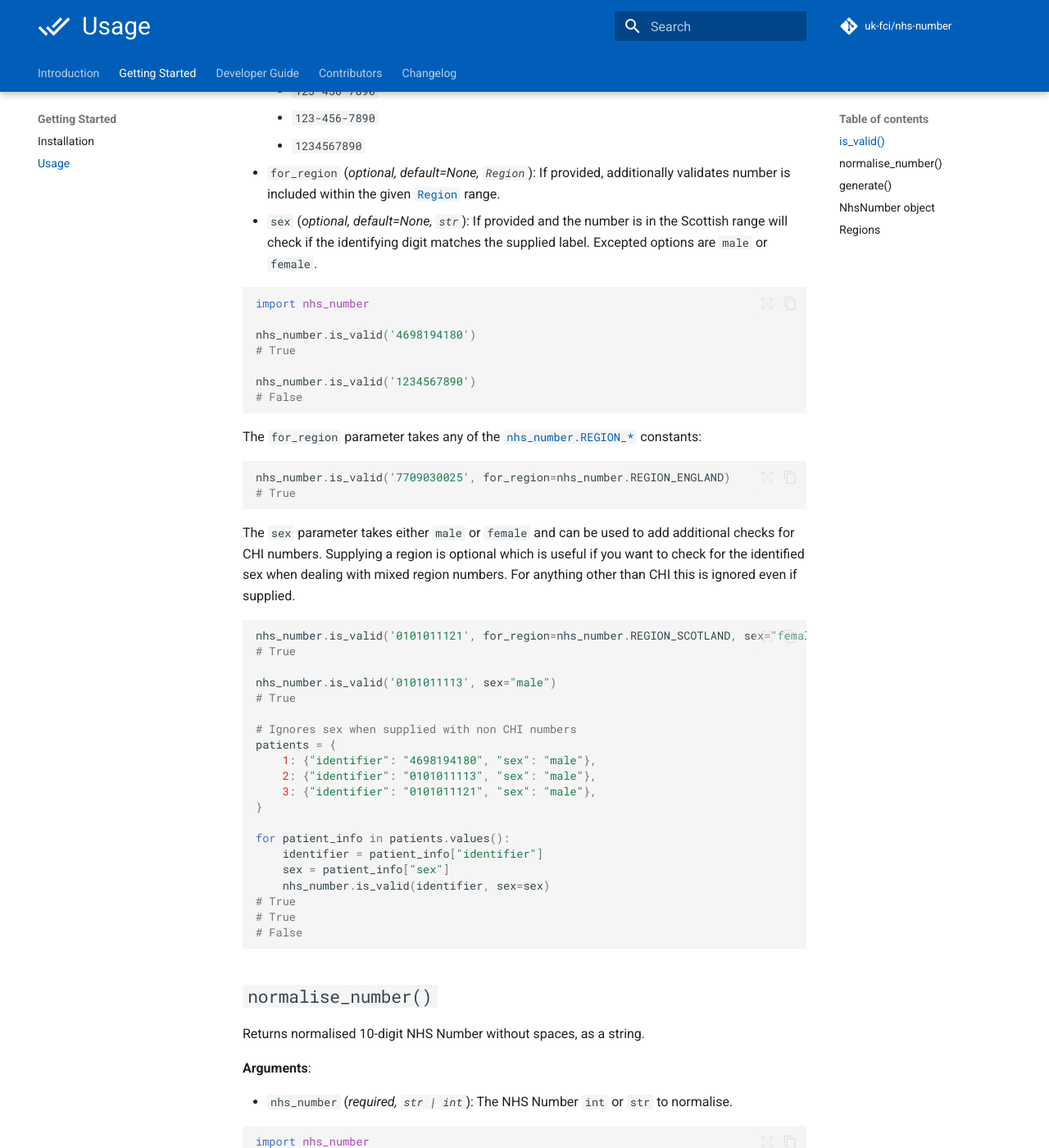
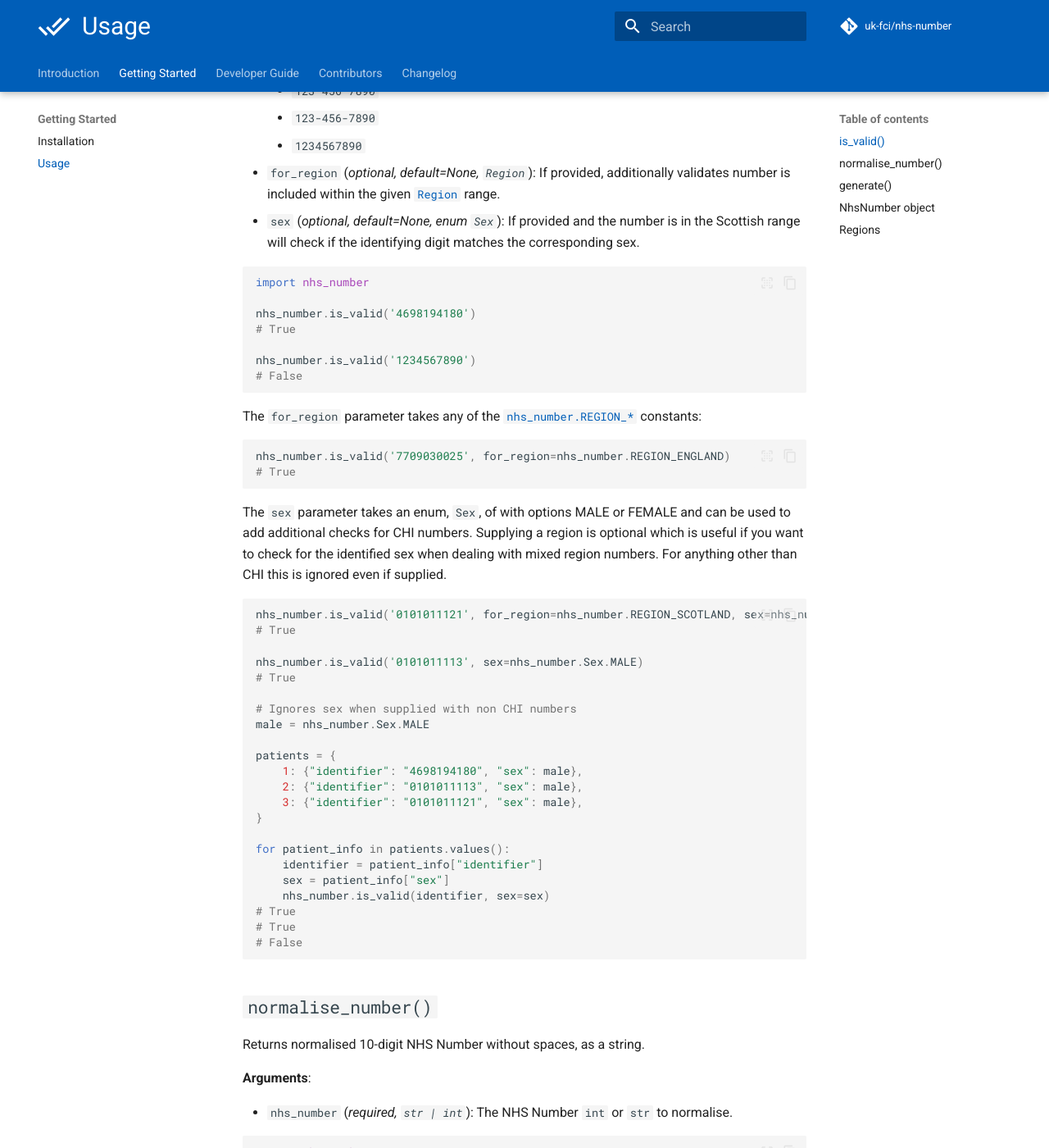
Before and after one commit to uk-fci/nhs-number, an MkDocs documentation site: the page built from docs/usage.md, in a window 1280 px wide and 1400 px high, scrolled down 586 px. Shown: the whole window at 82% size. Built offline with MkDocs 1.6.1 and Material for MkDocs 9.7.7, drawn with Linux system fonts in a browser that asks for light colours; comment, search, counter and statistics services are not loaded.

Commit message:
docs: Address the new enum setup

````diff
--- a/docs/usage.md
+++ b/docs/usage.md
@@ -19,7 +19,7 @@ Returns `False` if the NHS Number is not valid.
       - `123-456-7890`
       - `1234567890`
 - `for_region` (*optional, default=None, `Region`*): If provided, additionally validates number is included within the given [`Region`](#regions) range.
-- `sex` (*optional, default=None, `str`*): If provided and the number is in the Scottish range will check if the identifying digit matches the supplied label. Excepted options are `male` or `female`.
+- `sex` (*optional, default=None, enum `Sex`*): If provided and the number is in the Scottish range will check if the identifying digit matches the corresponding sex.
 
 ```python
 import nhs_number
@@ -38,21 +38,23 @@ nhs_number.is_valid('7709030025', for_region=nhs_number.REGION_ENGLAND)
 # True
 ```
 
-The `sex` parameter takes either `male` or `female` and can be used to add additional checks for CHI numbers. Supplying a region is optional which is useful if you want to check for the identified sex when dealing with mixed region numbers. For anything other than CHI this is ignored even if supplied.
+The `sex` parameter takes an enum, `Sex`, of with options MALE or FEMALE and can be used to add additional checks for CHI numbers. Supplying a region is optional which is useful if you want to check for the identified sex when dealing with mixed region numbers. For anything other than CHI this is ignored even if supplied.
 
 ```python
 
-nhs_number.is_valid('0101011121', for_region=nhs_number.REGION_SCOTLAND, sex="female")
+nhs_number.is_valid('0101011121', for_region=nhs_number.REGION_SCOTLAND, sex=nhs_number.Sex.FEMALE)
 # True
 
-nhs_number.is_valid('0101011113', sex="male")
+nhs_number.is_valid('0101011113', sex=nhs_number.Sex.MALE)
 # True
 
 # Ignores sex when supplied with non CHI numbers
+male = nhs_number.Sex.MALE
+
 patients = {
-    1: {"identifier": "4698194180", "sex": "male"},
-    2: {"identifier": "0101011113", "sex": "male"},
-    3: {"identifier": "0101011121", "sex": "male"},
+    1: {"identifier": "4698194180", "sex": male},
+    2: {"identifier": "0101011113", "sex": male},
+    3: {"identifier": "0101011121", "sex": male},
 }
 
 for patient_info in patients.values():
````
